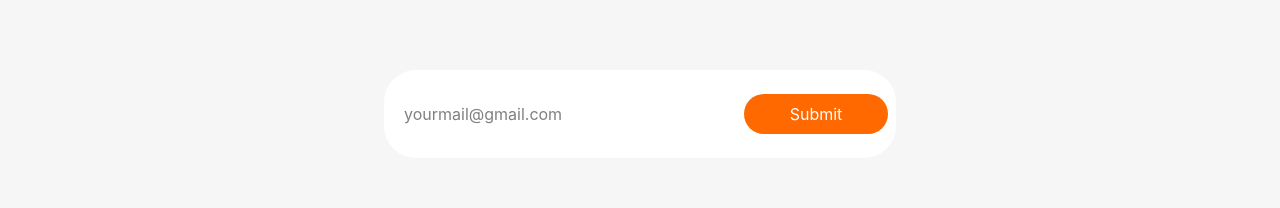
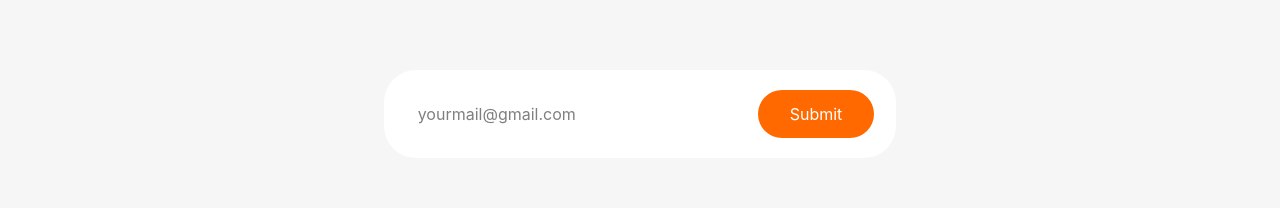
Before and after one commit to mohamed-osamaaa/Restaurant_Landing_Page_Template1, a React (Vite) app: page / in a window 1280 px wide. Shown: the part 3562-3770 px from the top of the page. Built offline with nearby package versions, Linux system fonts and the light colour scheme.

Commit message:
fully responsive

```diff
--- a/src/components/about.jsx
+++ b/src/components/about.jsx
@@ -4,10 +4,10 @@ import aboutImage from '../assets/aboutImage.png';
 function About() {
     return (
         <div id='about' className='mt-10'>
-            <img src={aboutImage} alt="aboutImage" className='absolute hidden md:flex w-[635px] h-auto -left-36 lg:-left-20 mt-36 z-10' />
+            <img src={aboutImage} alt="aboutImage" className='absolute hidden md:flex w-[635px] lg:w-[735px] h-auto -left-36 lg:-left-20 mt-36 z-10' />
             <div className='relative flex justify-between items-center'>
                 <img src={aboutBanner} alt="aboutBanner" className='w-[331px] h-[865px] hidden md:flex' />
-                <div className='flex flex-col items-center md:items-start text-center md:text-start w-1/2 md:w-1/3 mx-auto md:mr-14 mt-28 md:mt-0 lg:mr-72 gap-10'>
+                <div className='flex flex-col items-center md:items-start text-center md:text-start w-full mx-7 md:w-1/3 md:mx-auto md:mr-14 mt-28 md:mt-0 lg:mr-72 gap-10'>
                     <h2 className='text-xl text-orange-500'>About</h2>
                     <h2 className='text-2xl md:text-4xl font-bold'>
                         Food Is An Important Part Of A Balanced Diet
--- a/src/components/contact.jsx
+++ b/src/components/contact.jsx
@@ -1,18 +1,23 @@
 function Contact() {
     return (
         <div id='contact'>
-            <div className="flex flex-col items-center my-10">
-                <p className="text-4xl font-bold">
+            <div className="flex flex-col items-center text-center my-10 px-4">
+                <p className="text-2xl sm:text-3xl lg:text-4xl font-bold">
                     Have Question In Mind?
                 </p>
-                <p className="text-4xl font-bold mt-2">
+                <p className="text-2xl sm:text-3xl lg:text-4xl font-bold mt-2">
                     Let Us Help You
                 </p>
             </div>
-            <div className="flex flex-col items-center bg-white w-2/5 mx-auto rounded-4xl p-5 my-20">
-                <form className="flex flex-row justify-center items-center gap-20">
-                    <input type="email" placeholder="yourmail@gmail.com" className="p-3 rounded-xl focus:outline-orange-500" />
-                    <button className='bg-orange-500 cursor-pointer text-white w-36 h-10 rounded-4xl'>
+
+            <div className="flex flex-col items-center bg-white w-full sm:w-3/4 md:w-2/3 lg:w-2/5 mx-auto rounded-4xl p-5 my-20">
+                <form className="flex flex-col sm:flex-row justify-center items-center gap-5 sm:gap-10 md:gap-20 w-full px-4">
+                    <input
+                        type="email"
+                        placeholder="yourmail@gmail.com"
+                        className="w-full sm:w-auto p-3 rounded-xl focus:outline-orange-500"
+                    />
+                    <button className='bg-orange-500 cursor-pointer text-white w-full sm:w-auto px-8 py-3 rounded-4xl'>
                         Submit
                     </button>
                 </form>
--- a/src/components/testimonial.jsx
+++ b/src/components/testimonial.jsx
@@ -3,14 +3,14 @@ import profile from '../assets/john-doe-image.png';
 function Testimonial() {
     return (
         <div id='testimonial' className='flex flex-col my-32 gap-20'>
-            <div className='flex flex-col items-center text-center gap-9 w-1/3 mt-10 mx-auto'>
+            <div className='flex flex-col items-center text-center gap-9 mx-5 md:w-1/3 mt-10 md:mx-auto'>
                 <h2 className="text-xl text-orange-500">Testimonial</h2>
                 <p className="text-4xl font-bold">What They Are Saying</p>
                 <p className='text-gray-500 text-center'>
                     Lorem ipsum dolor sit amet consectetur. Non tincidunt magna non et elit. Dolor  turpis molestie dui magnis facilisis at fringilla quam.
                 </p>
             </div>
-            <div className="flex flex-col items-center text-center bg-white p-2 px-5 gap-6 w-1/2 lg:w-1/3 mx-auto rounded-2xl">
+            <div className="flex flex-col items-center text-center bg-white p-2 px-5 gap-6 mx-5 lg:w-1/3 md:w-1/2 md:mx-auto rounded-2xl">
                 <img src={profile} alt="profile" />
                 <p className='text-gray-500'>
                     Lorem ipsum dolor sit amet consectetur. Non tincidunt magna non et elit. Dolor  turpis molestie dui magnis facilisis at fringilla quam.
--- a/src/components/work.jsx
+++ b/src/components/work.jsx
@@ -24,10 +24,10 @@ function Work() {
 
     return (
         <div className='flex flex-col my-32 gap-20'>
-            <div className='flex flex-col items-center text-center gap-9 w-1/3 mx-auto'>
+            <div className='flex flex-col items-center text-center gap-9 mx-5 md:w-1/3 md:mx-auto'>
                 <h2 className="text-xl text-orange-500">Work</h2>
                 <p className="text-4xl font-bold">How It Works</p>
-                <p className='text-gray-500 text-center'>
+                <p className='text-gray-500'>
                     Lorem ipsum dolor sit amet consectetur. Non tincidunt magna non et elit. Dolor  turpis molestie dui magnis facilisis at fringilla quam.
                 </p>
             </div>
```
